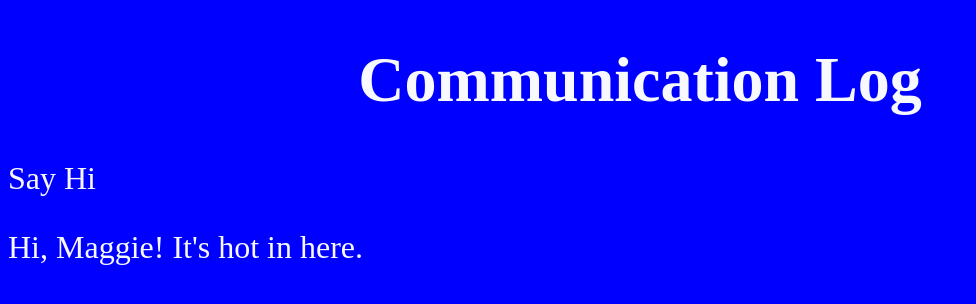
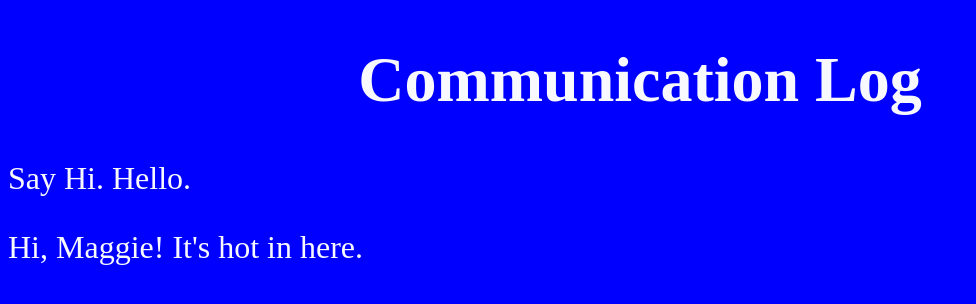
Before and after one commit to coney-s/tutoring-github-group-flow, a plain HTML site: page index.html in a window 1280 px wide. Shown: the whole page, without its empty margins (0-976 px from the left). Drawn offline with Linux system fonts and the light colour scheme.

Commit message:
Hopefully created conflict.

```diff
--- a/index.html
+++ b/index.html
@@ -19,7 +19,7 @@
 
     <h1 class="title">Communication Log</h1>
 
-    <p>Say Hi</p>
+    <p>Say Hi. Hello.</p>
 
     <p>Hi, Maggie! It's hot in here.</p>
 
```
